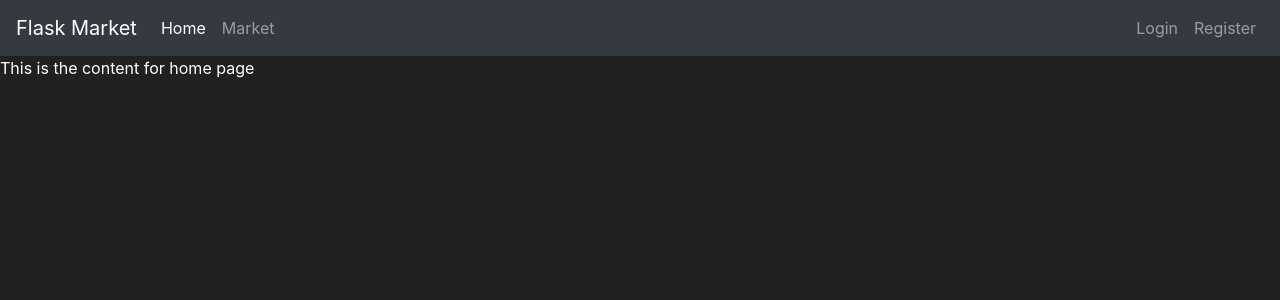
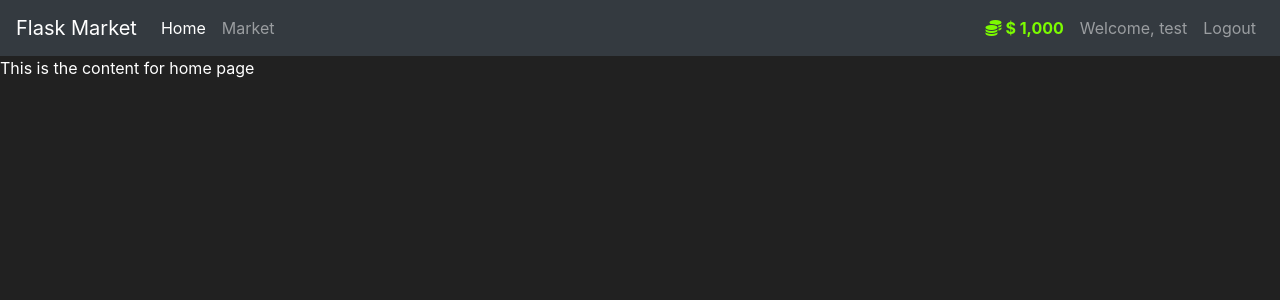
Before and after one commit to ilealm/flaskMarket, a Flask app: page / in a window 1280 px wide. Shown: the top 300 px of the page. Run offline with Flask 2, Linux system fonts and the light colour scheme; a user stored in the database is signed in; some libraries are stand-ins or nearby versions.

Commit message:
Added budget display, logout option or welcome option.

```diff
--- a/market/models.py
+++ b/market/models.py
@@ -26,6 +26,15 @@ class User(db.Model, UserMixin):
     # owner of specific item
     # I need lazy=True to grab all the user's items in one shot
     items = db.relationship('Item', backref='owned_user', lazy=True)
+
+
+    # property to format the budget
+    @property
+    def prettier_budget(self):
+        if len(str(self.budget)) >= 4:
+            return f'$ {str(self.budget)[:-3]},{str(self.budget)[-3:]}'
+        else:
+            return f"$ {self.budget}"
 
     # the next lines are for hashing the passwordjj
     # create an attribute that will be accesable from each instance.
--- a/market/routes.py
+++ b/market/routes.py
@@ -4,7 +4,7 @@ from market.models import Item, User
 
 from market.forms import RegisterForm, LoginForm
 from market import db
-# for login
+# for login. Makes acccesible from other pages, eg. base.html
 from flask_login import login_user
 
 
--- a/market/templates/base.html
+++ b/market/templates/base.html
@@ -29,6 +29,23 @@
                 <a class="nav-link" href="{{ url_for('market_page') }}">Market</a>
             </li>
         </ul>
+        {% if current_user.is_authenticated %}
+            <ul class="navbar-nav">
+                <li class="nav-item">
+                    <a class="nav-link" style="color: lawngreen; font-weight: bold">
+                      <!-- <i> will add a coin icon  -->
+                        <i class="fas fa-coins"></i>
+                        {{ current_user.prettier_budget }}
+                    </a>
+                </li>
+                <li class="nav-item">
+                    <a class="nav-link">Welcome, {{ current_user.username }}</a>
+                </li>
+                <li class="nav-item">
+                    <a class="nav-link" href="#">Logout</a>
+                </li>
+            </ul>
+          {% else %}
             <ul class="navbar-nav">
                 <li class="nav-item">
                     <a class="nav-link" href="{{ url_for('login_page') }}">Login</a>
@@ -37,6 +54,7 @@
                     <a class="nav-link" href="{{ url_for('register_page') }}">Register</a>
                 </li>
             </ul>
+          {% endif %}
         </div>
       </nav>
       <!-- end nav bar -->
```
Lines whose indentation alone changed are shown as unchanged.
